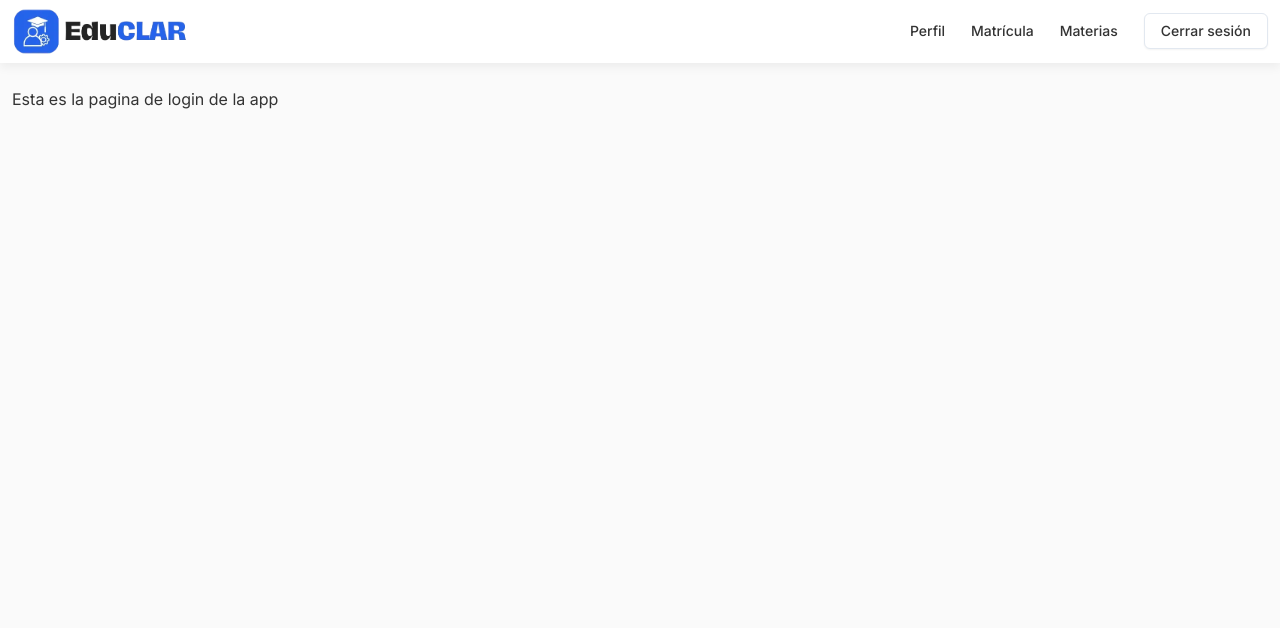
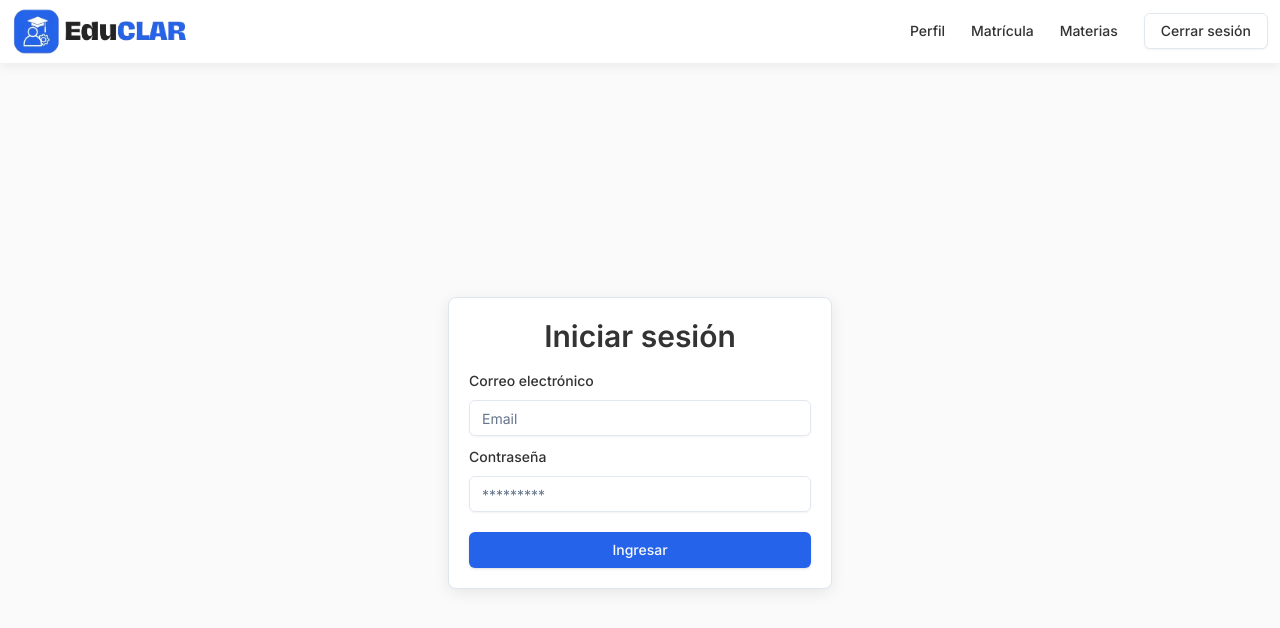
Before and after one commit to RubertG/educlar-frontend, a Next.js app: page /ingresar in a window 1280 px wide. Shown: the top 628 px of the page. Built offline with nearby package versions, Linux system fonts and the light colour scheme.

Commit message:
Login layout

```diff
--- /dev/null
+++ b/src/app/(auth)/components/index.ts
@@ -0,0 +1 @@
+export { LoginForm } from './login-form'
--- /dev/null
+++ b/src/app/(auth)/components/login-form.tsx
@@ -0,0 +1,70 @@
+"use client"
+
+import { z } from "zod"
+import { loginSchema } from "../schemas"
+import { useForm } from "react-hook-form"
+import { zodResolver } from "@hookform/resolvers/zod"
+import { Button, Input } from "@/app/core/components"
+import { FormField, Form, FormItem, FormLabel, FormControl, FormMessage } from "@/app/core/components/ui/form"
+
+const LoginForm = () => {
+  const form = useForm<z.infer<typeof loginSchema>>({
+    resolver: zodResolver(loginSchema),
+    defaultValues: {
+      email: "",
+      password: ""
+    }
+  })
+
+  function onSubmit(values: z.infer<typeof loginSchema>) {
+    console.log(values)
+  }
+
+  return (
+    <article className="max-w-96 w-full p-5 bg-bg-50 rounded-lg border border-bg-300 shadow-custom-card">
+      <h2 className="font-semibold text-3xl text-center">
+        Iniciar sesión
+      </h2>
+      <Form {...form}>
+        <form onSubmit={form.handleSubmit(onSubmit)} className="mt-3.5">
+          <FormField
+            control={form.control}
+            name="email"
+            render={({ field }) => (
+              <FormItem>
+                <FormLabel>Correo electrónico</FormLabel>
+                <FormControl>
+                  <Input placeholder="Email" {...field} />
+                </FormControl>
+                <FormMessage />
+              </FormItem>
+            )}
+          />
+
+          <FormField
+            control={form.control}
+            name="password"
+            render={({ field }) => (
+              <FormItem className="mt-2">
+                <FormLabel>Contraseña</FormLabel>
+                <FormControl>
+                  <Input placeholder="*********" {...field} />
+                </FormControl>
+                <FormMessage />
+              </FormItem>
+            )}
+          />
+
+          <Button
+          className="block w-full mt-5"
+            type="submit"
+          >
+            Ingresar
+          </Button>
+        </form>
+      </Form>
+    </article>
+  )
+}
+
+export { LoginForm }
--- a/src/app/(auth)/ingresar/page.tsx
+++ b/src/app/(auth)/ingresar/page.tsx
@@ -1,8 +1,10 @@
+import { LoginForm } from "../components"
+
 function LoginPage() {
   return (
-    <div>
-      Esta es la pagina de login de la app
-    </div>
+    <section className="flex items-center justify-center h-full">
+      <LoginForm />
+    </section>
   )
 }
 
--- /dev/null
+++ b/src/app/(auth)/schemas/index.ts
@@ -0,0 +1 @@
+export { loginSchema } from './login.schema'
--- /dev/null
+++ b/src/app/(auth)/schemas/login.schema.ts
@@ -0,0 +1,10 @@
+import { z } from "zod"
+
+export const loginSchema = z.object({
+  email: z.string().email({
+    message: "El email debe ser válido"
+  }),
+  password: z.string().min(6, {
+    message: "La contraseña debe tener al menos 6 caracteres"
+  })
+})
--- a/src/app/core/components/index.ts
+++ b/src/app/core/components/index.ts
@@ -4,3 +4,7 @@ export { NavListContainer } from './nav/nav-list-container'
 export { NavListItem } from './nav/nav-list-item'
 export { ToggleMenu } from './nav/toggle-menu'
 export { Button } from './ui/button'
+
+export { Form } from './ui/form'
+export { Label } from './ui/label'
+export { Input } from './ui/input'
--- /dev/null
+++ b/src/app/core/components/ui/form.tsx
@@ -0,0 +1,178 @@
+"use client"
+
+import * as React from "react"
+import * as LabelPrimitive from "@radix-ui/react-label"
+import { Slot } from "@radix-ui/react-slot"
+import {
+  Controller,
+  ControllerProps,
+  FieldPath,
+  FieldValues,
+  FormProvider,
+  useFormContext
+} from "react-hook-form"
+
+import { cn } from "@/app/core/lib/utils"
+import { Label } from "@/app/core/components/ui/label"
+
+const Form = FormProvider
+
+type FormFieldContextValue<
+  TFieldValues extends FieldValues = FieldValues,
+  TName extends FieldPath<TFieldValues> = FieldPath<TFieldValues>
+> = {
+  name: TName
+}
+
+const FormFieldContext = React.createContext<FormFieldContextValue>(
+  {} as FormFieldContextValue
+)
+
+const FormField = <
+  TFieldValues extends FieldValues = FieldValues,
+  TName extends FieldPath<TFieldValues> = FieldPath<TFieldValues>
+>({
+  ...props
+}: ControllerProps<TFieldValues, TName>) => {
+  return (
+    <FormFieldContext.Provider value={{ name: props.name }}>
+      <Controller {...props} />
+    </FormFieldContext.Provider>
+  )
+}
+
+const useFormField = () => {
+  const fieldContext = React.useContext(FormFieldContext)
+  const itemContext = React.useContext(FormItemContext)
+  const { getFieldState, formState } = useFormContext()
+
+  const fieldState = getFieldState(fieldContext.name, formState)
+
+  if (!fieldContext) {
+    throw new Error("useFormField should be used within <FormField>")
+  }
+
+  const { id } = itemContext
+
+  return {
+    id,
+    name: fieldContext.name,
+    formItemId: `${id}-form-item`,
+    formDescriptionId: `${id}-form-item-description`,
+    formMessageId: `${id}-form-item-message`,
+    ...fieldState
+  }
+}
+
+type FormItemContextValue = {
+  id: string
+}
+
+const FormItemContext = React.createContext<FormItemContextValue>(
+  {} as FormItemContextValue
+)
+
+const FormItem = React.forwardRef<
+  HTMLDivElement,
+  React.HTMLAttributes<HTMLDivElement>
+>(({ className, ...props }, ref) => {
+  const id = React.useId()
+
+  return (
+    <FormItemContext.Provider value={{ id }}>
+      <div ref={ref} className={cn("space-y-2", className)} {...props} />
+    </FormItemContext.Provider>
+  )
+})
+FormItem.displayName = "FormItem"
+
+const FormLabel = React.forwardRef<
+  React.ElementRef<typeof LabelPrimitive.Root>,
+  React.ComponentPropsWithoutRef<typeof LabelPrimitive.Root>
+>(({ className, ...props }, ref) => {
+  const { error, formItemId } = useFormField()
+
+  return (
+    <Label
+      ref={ref}
+      className={cn(error && "text-destructive", className)}
+      htmlFor={formItemId}
+      {...props}
+    />
+  )
+})
+FormLabel.displayName = "FormLabel"
+
+const FormControl = React.forwardRef<
+  React.ElementRef<typeof Slot>,
+  React.ComponentPropsWithoutRef<typeof Slot>
+>(({ ...props }, ref) => {
+  const { error, formItemId, formDescriptionId, formMessageId } = useFormField()
+
+  return (
+    <Slot
+      ref={ref}
+      id={formItemId}
+      aria-describedby={
+        !error
+          ? `${formDescriptionId}`
+          : `${formDescriptionId} ${formMessageId}`
+      }
+      aria-invalid={!!error}
+      {...props}
+    />
+  )
+})
+FormControl.displayName = "FormControl"
+
+const FormDescription = React.forwardRef<
+  HTMLParagraphElement,
+  React.HTMLAttributes<HTMLParagraphElement>
+>(({ className, ...props }, ref) => {
+  const { formDescriptionId } = useFormField()
+
+  return (
+    <p
+      ref={ref}
+      id={formDescriptionId}
+      className={cn("text-[0.8rem] text-muted-foreground", className)}
+      {...props}
+    />
+  )
+})
+FormDescription.displayName = "FormDescription"
+
+const FormMessage = React.forwardRef<
+  HTMLParagraphElement,
+  React.HTMLAttributes<HTMLParagraphElement>
+>(({ className, children, ...props }, ref) => {
+  const { error, formMessageId } = useFormField()
+  const body = error ? String(error?.message) : children
+
+  if (!body) {
+    return null
+  }
+
+  return (
+    <p
+      ref={ref}
+      id={formMessageId}
+      className={cn("text-[0.8rem] font-medium text-destructive", className)}
+      {...props}
+    >
+      {body}
+    </p>
+  )
+})
+FormMessage.displayName = "FormMessage"
+
+export {
+  useFormField,
+  Form,
+  FormItem,
+  FormLabel,
+  FormControl,
+  FormDescription,
+  FormMessage,
+  FormField
+}
--- /dev/null
+++ b/src/app/core/components/ui/input.tsx
@@ -0,0 +1,22 @@
+import * as React from "react"
+
+import { cn } from "@/app/core/lib/utils"
+
+const Input = React.forwardRef<HTMLInputElement, React.ComponentProps<"input">>(
+  ({ className, type, ...props }, ref) => {
+    return (
+      <input
+        type={type}
+        className={cn(
+          "flex h-9 w-full rounded-md border border-input bg-transparent px-3 py-1 text-base shadow-sm transition-colors file:border-0 file:bg-transparent file:text-sm file:font-medium file:text-foreground placeholder:text-muted-foreground focus-visible:outline-none focus-visible:ring-1 focus-visible:ring-ring disabled:cursor-not-allowed disabled:opacity-50 md:text-sm",
+          className
+        )}
+        ref={ref}
+        {...props}
+      />
+    )
+  }
+)
+Input.displayName = "Input"
+
+export { Input }
--- /dev/null
+++ b/src/app/core/components/ui/label.tsx
@@ -0,0 +1,26 @@
+"use client"
+
+import * as React from "react"
+import * as LabelPrimitive from "@radix-ui/react-label"
+import { cva, type VariantProps } from "class-variance-authority"
+
+import { cn } from "@/app/core/lib/utils"
+
+const labelVariants = cva(
+  "text-sm font-medium leading-none peer-disabled:cursor-not-allowed peer-disabled:opacity-70"
+)
+
+const Label = React.forwardRef<
+  React.ElementRef<typeof LabelPrimitive.Root>,
+  React.ComponentPropsWithoutRef<typeof LabelPrimitive.Root> &
+  VariantProps<typeof labelVariants>
+>(({ className, ...props }, ref) => (
+  <LabelPrimitive.Root
+    ref={ref}
+    className={cn(labelVariants(), className)}
+    {...props}
+  />
+))
+Label.displayName = LabelPrimitive.Root.displayName
+
+export { Label }
```
